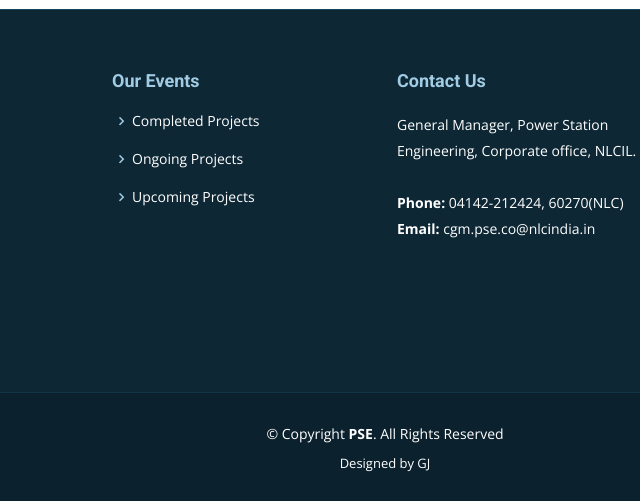
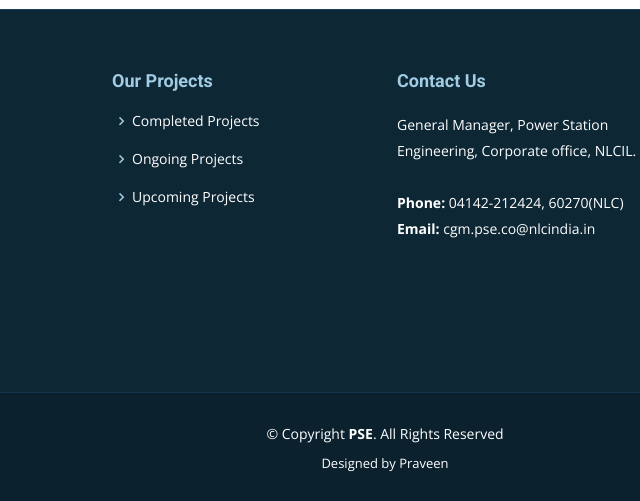
Before and after one commit to praveenreddy54/pse, a website: page public/index.html in a window 1280 px wide. Shown: the part 2307-2808 px from the top of the page, 255-895 px from the left. Drawn offline with nearby package versions, Linux system fonts and the light colour scheme.

Commit message:
refactor: :beers: Footer Changes

```diff
--- a/public/index.html
+++ b/public/index.html
@@ -194,7 +194,9 @@
       >
         <div class="container">
           <div class="row">
-            <div class="col-lg-6 video-box flex-column justify-cntent-center align-items-center d-flex">
+            <div
+              class="col-lg-6 video-box flex-column justify-cntent-center align-items-center d-flex"
+            >
               <img
                 src="assets/img/team/team-11.jpg"
                 class="mw-75 h-auto w-75"
@@ -310,7 +312,7 @@
     <!-- End #main -->
 
     <!-- ======= Footer ======= -->
-   <footer
+    <footer
       id="footer"
       data-aos="fade-up"
       data-aos-easing="ease-in-out"
@@ -341,7 +343,7 @@
             </div>
 
             <div class="col-lg-3 col-md-6 footer-links">
-              <h4>Our Events</h4>
+              <h4>Our Projects</h4>
               <ul>
                 <li>
                   <i class="bx bx-chevron-right"></i>
@@ -394,7 +396,7 @@
           &copy; Copyright <strong><span>PSE</span></strong
           >. All Rights Reserved
         </div>
-        <div class="credits">Designed by GJ</div>
+        <div class="credits">Designed by Praveen</div>
       </div>
     </footer>
     <!-- End Footer -->
```
Also changed, not shown: public/completed_projects.html (+3 -3 lines), public/contact.html (+2 -2 lines), public/culturals-gc.html (+2 -2 lines), public/foodcoupons.html (+3 -3 lines), public/ongoing_projects.html (+3 -3 lines), public/photos.html (+3 -3 lines), public/services.html (+2 -2 lines), public/sports.html (+2 -2 lines), public/team.html (+3 -3 lines), public/team_c_i.html (+2 -2 lines), public/team_civil.html (+3 -3 lines), public/team_electrical.html (+2 -2 lines), public/team_mech.html (+2 -2 lines), public/upcoming_projects.html (+2 -2 lines), 1 more files.
